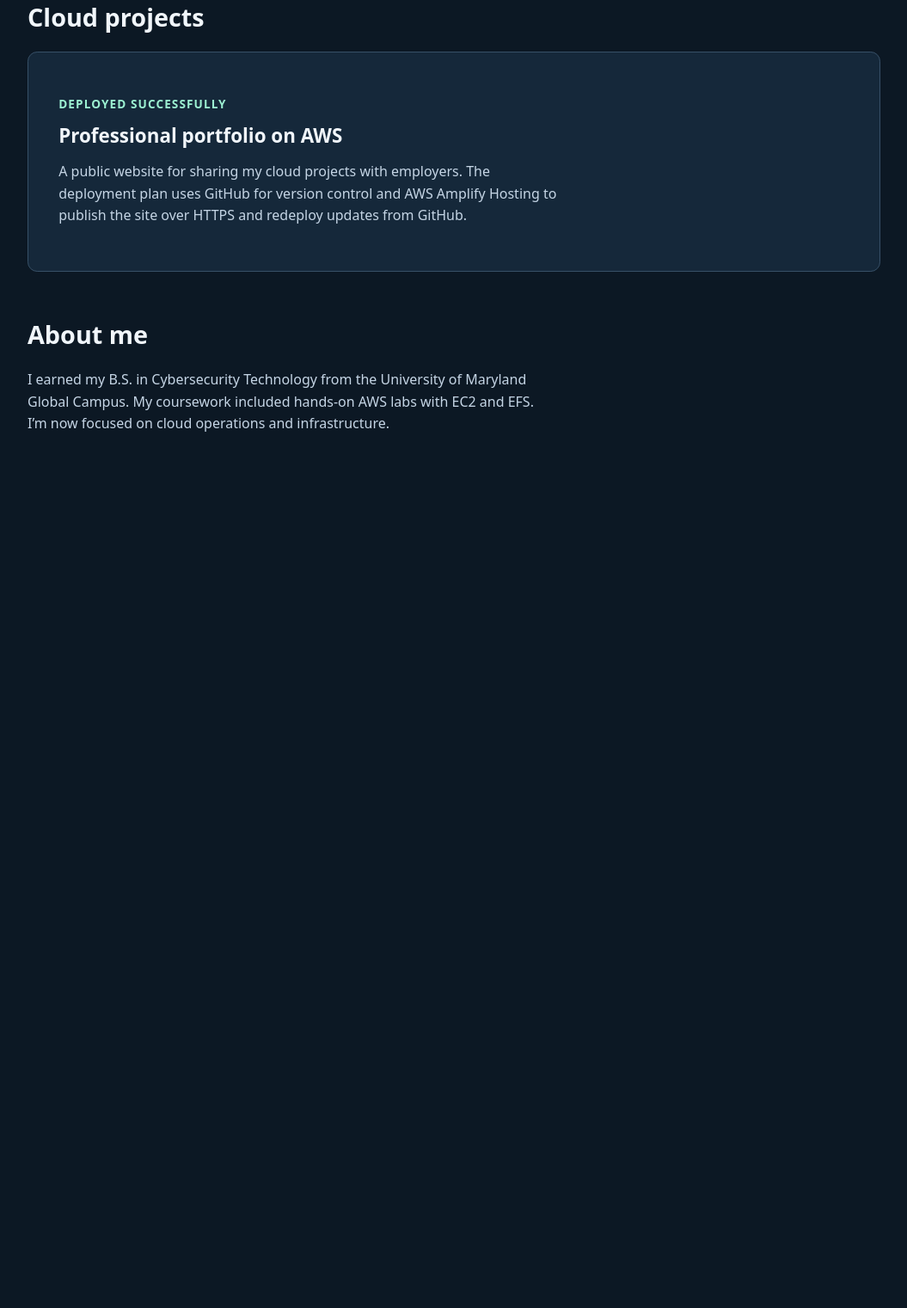
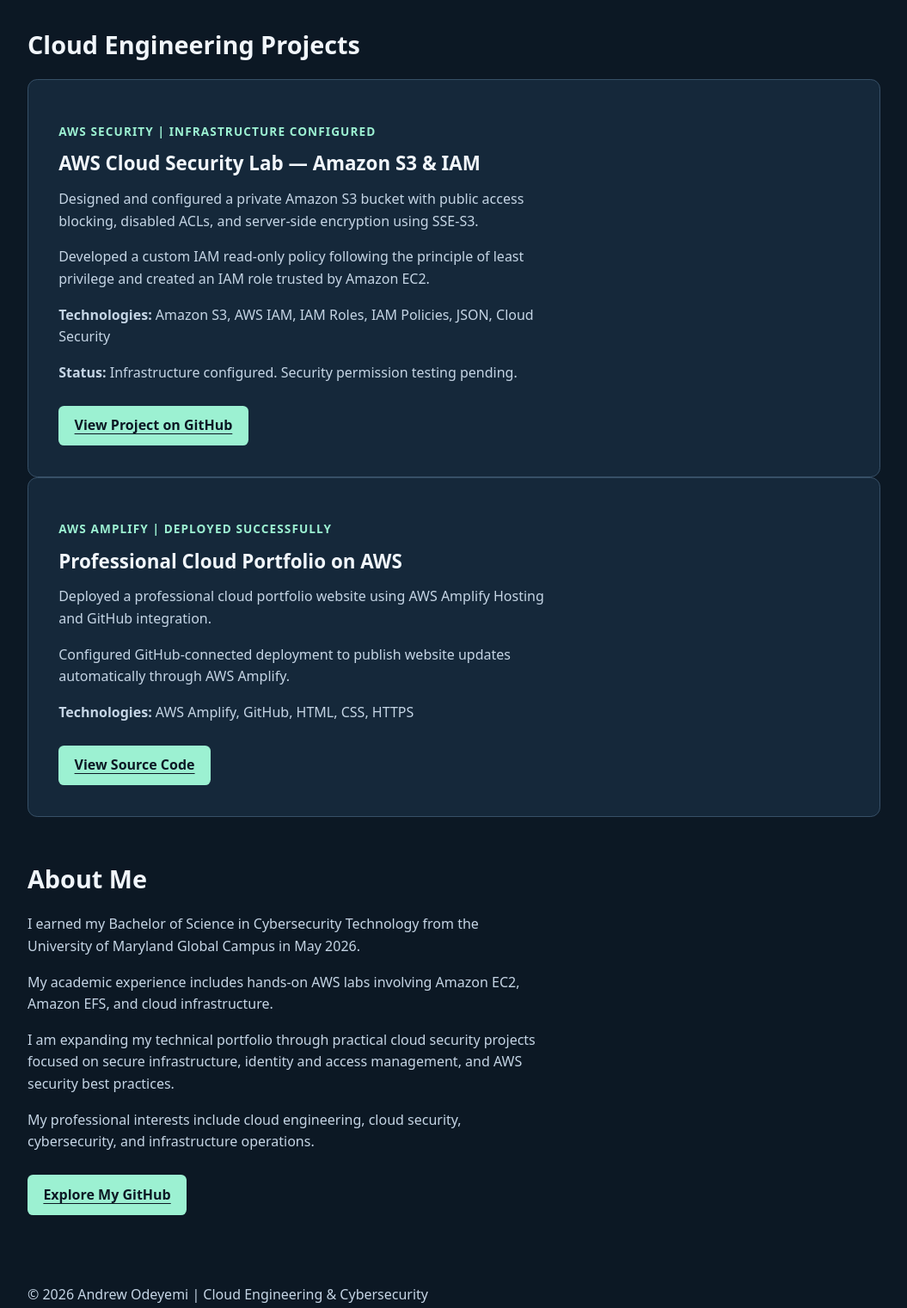
Before and after one commit to sokajnr/cloud-engineering-portfolio, a plain HTML site: page index.html in a window 1280 px wide. Shown: the part 662-2183 px from the top of the page at 86% size, without its empty margins (112-1167 px from the left). Before the commit the page ends 1248 px from the top, so only its background shows below. Drawn offline with Linux system fonts and the light colour scheme.

Commit message:
Add AWS Cloud Security Lab to portfolio website

```diff
--- a/index.html
+++ b/index.html
@@ -1,10 +1,11 @@
+
 <!doctype html>
 <html lang="en">
 <head>
   <meta charset="utf-8">
   <meta name="viewport" content="width=device-width, initial-scale=1">
-  <meta name="description" content="Andrew Odeyemi's AWS cloud portfolio and hands-on infrastructure projects.">
-  <title>Andrew Odeyemi | Cloud Portfolio</title>
+  <meta name="description" content="Andrew Odeyemi's cloud engineering and cybersecurity portfolio featuring hands-on AWS projects, Amazon S3, IAM, and AWS Amplify.">
+  <title>Andrew Odeyemi | Cloud Engineering & Security</title>
   <link rel="stylesheet" href="styles.css">
 </head>
 <body>
@@ -12,28 +13,129 @@
     <a class="name" href="./">Andrew Odeyemi</a>
     <nav aria-label="Main navigation">
       <a href="#projects">Projects</a>
-      <a href="https://github.com/sokajnr">GitHub</a>
+      <a href="#about-heading">About</a>
+      <a href="https://github.com/sokajnr" target="_blank" rel="noopener noreferrer">GitHub</a>
     </nav>
   </header>
+
   <main class="wrap">
     <section class="hero" aria-labelledby="intro">
-      <p class="eyebrow">AWS Cloud Portfolio</p>
+      <p class="eyebrow">Cloud Engineering | AWS | Cybersecurity</p>
       <h1 id="intro">Andrew Odeyemi</h1>
-      <p class="intro">I’m building hands-on experience in cloud infrastructure, application hosting, and deployment automation.</p>
-      <a class="button" href="#projects">View cloud projects</a>
+      <p class="intro">
+        Cybersecurity Technology graduate building practical experience
+        in AWS cloud infrastructure, identity and access management,
+        cloud security, and deployment automation.
+      </p>
+      <a class="button" href="#projects">Explore My Projects</a>
     </section>
+
     <section id="projects" aria-labelledby="projects-heading">
-      <h2 id="projects-heading">Cloud projects</h2>
+      <h2 id="projects-heading">Cloud Engineering Projects</h2>
+
+      <!-- PROJECT 1: AWS CLOUD SECURITY LAB -->
       <article>
-        <p class="eyebrow">Deployed successfully</p>
-        <h3>Professional portfolio on AWS</h3>
-        <p>A public website for sharing my cloud projects with employers. The deployment plan uses GitHub for version control and AWS Amplify Hosting to publish the site over HTTPS and redeploy updates from GitHub.</p>
+        <p class="eyebrow">AWS Security | Infrastructure Configured</p>
+        <h3>AWS Cloud Security Lab — Amazon S3 & IAM</h3>
+
+        <p>
+          Designed and configured a private Amazon S3 bucket with
+          public access blocking, disabled ACLs, and server-side
+          encryption using SSE-S3.
+        </p>
+
+        <p>
+          Developed a custom IAM read-only policy following the
+          principle of least privilege and created an IAM role
+          trusted by Amazon EC2.
+        </p>
+
+        <p>
+          <strong>Technologies:</strong>
+          Amazon S3, AWS IAM, IAM Roles, IAM Policies,
+          JSON, Cloud Security
+        </p>
+
+        <p>
+          <strong>Status:</strong>
+          Infrastructure configured. Security permission testing pending.
+        </p>
+
+        <a
+          class="button"
+          href="https://github.com/sokajnr/cloud-engineering-portfolio/tree/main/projects/aws-cloud-security-lab"
+          target="_blank"
+          rel="noopener noreferrer">
+          View Project on GitHub
+        </a>
+      </article>
+
+      <!-- PROJECT 2: AWS AMPLIFY PORTFOLIO -->
+      <article>
+        <p class="eyebrow">AWS Amplify | Deployed Successfully</p>
+        <h3>Professional Cloud Portfolio on AWS</h3>
+
+        <p>
+          Deployed a professional cloud portfolio website using
+          AWS Amplify Hosting and GitHub integration.
+        </p>
+
+        <p>
+          Configured GitHub-connected deployment to publish
+          website updates automatically through AWS Amplify.
+        </p>
+
+        <p>
+          <strong>Technologies:</strong>
+          AWS Amplify, GitHub, HTML, CSS, HTTPS
+        </p>
+
+        <a
+          class="button"
+          href="https://github.com/sokajnr/cloud-engineering-portfolio"
+          target="_blank"
+          rel="noopener noreferrer">
+          View Source Code
+        </a>
       </article>
     </section>
+
     <section class="about" aria-labelledby="about-heading">
-      <h2 id="about-heading">About me</h2>
-      <p>I earned my B.S. in Cybersecurity Technology from the University of Maryland Global Campus. My coursework included hands-on AWS labs with EC2 and EFS. I’m now focused on cloud operations and infrastructure.</p>
+      <h2 id="about-heading">About Me</h2>
+
+      <p>
+        I earned my Bachelor of Science in Cybersecurity Technology
+        from the University of Maryland Global Campus in May 2026.
+      </p>
+
+      <p>
+        My academic experience includes hands-on AWS labs involving
+        Amazon EC2, Amazon EFS, and cloud infrastructure.
+      </p>
+
+      <p>
+        I am expanding my technical portfolio through practical
+        cloud security projects focused on secure infrastructure,
+        identity and access management, and AWS security best practices.
+      </p>
+
+      <p>
+        My professional interests include cloud engineering,
+        cloud security, cybersecurity, and infrastructure operations.
+      </p>
+
+      <a
+        class="button"
+        href="https://github.com/sokajnr"
+        target="_blank"
+        rel="noopener noreferrer">
+        Explore My GitHub
+      </a>
     </section>
   </main>
+
+  <footer class="wrap">
+    <p>© 2026 Andrew Odeyemi | Cloud Engineering & Cybersecurity</p>
+  </footer>
 </body>
 </html>
```
